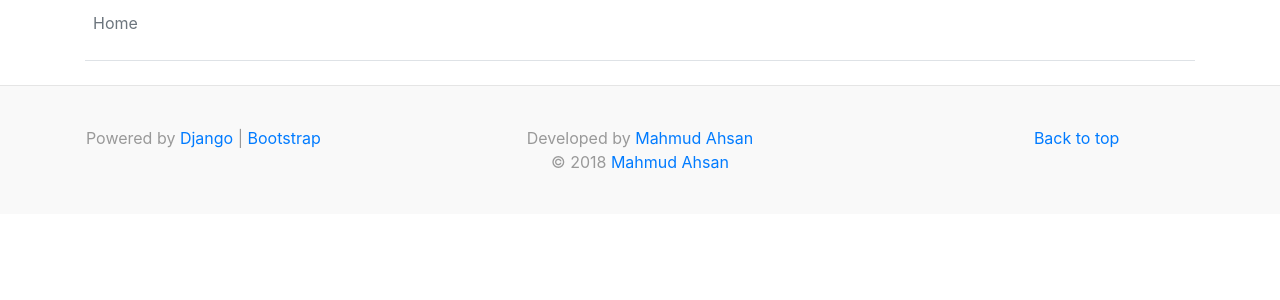
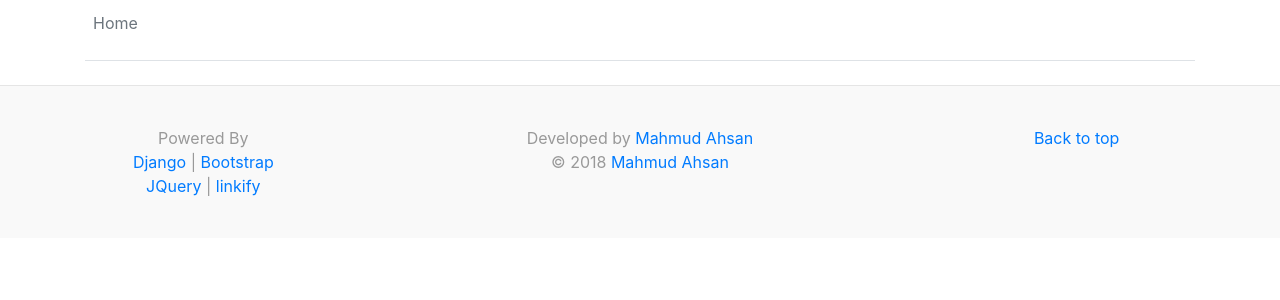
Before and after one commit to mahmudahsan/pythonbangla.com, a Django app: page / in a window 1280 px wide. Shown: the part 113-413 px from the top of the page. Run offline with Django 3.2, Linux system fonts and the light colour scheme; data that the repository does not hold is empty; some libraries are stand-ins or nearby versions.

Commit message:
Credits added"

```diff
--- a/main_app/templates/base.html
+++ b/main_app/templates/base.html
@@ -63,9 +63,12 @@
     <footer class="blog-footer">
         <div class="row">
             <div class="col-sm-4">
-                <p>Powered by
+                <p>Powered By <br>
                     <a href="https://www.djangoproject.com" target="_blank">Django</a> |
-                    <a href="https://getbootstrap.com/" target="_blank">Bootstrap</a>
+                    <a href="https://getbootstrap.com/" target="_blank">Bootstrap</a> <br>
+                    <a href="https://jquery.com/" target="_blank">JQuery</a> |
+                    <a href="https://github.com/cowboy/javascript-linkify" target="_blank">linkify</a>
+
                 </p>
             </div>
             <div class="col-sm-4">
```
